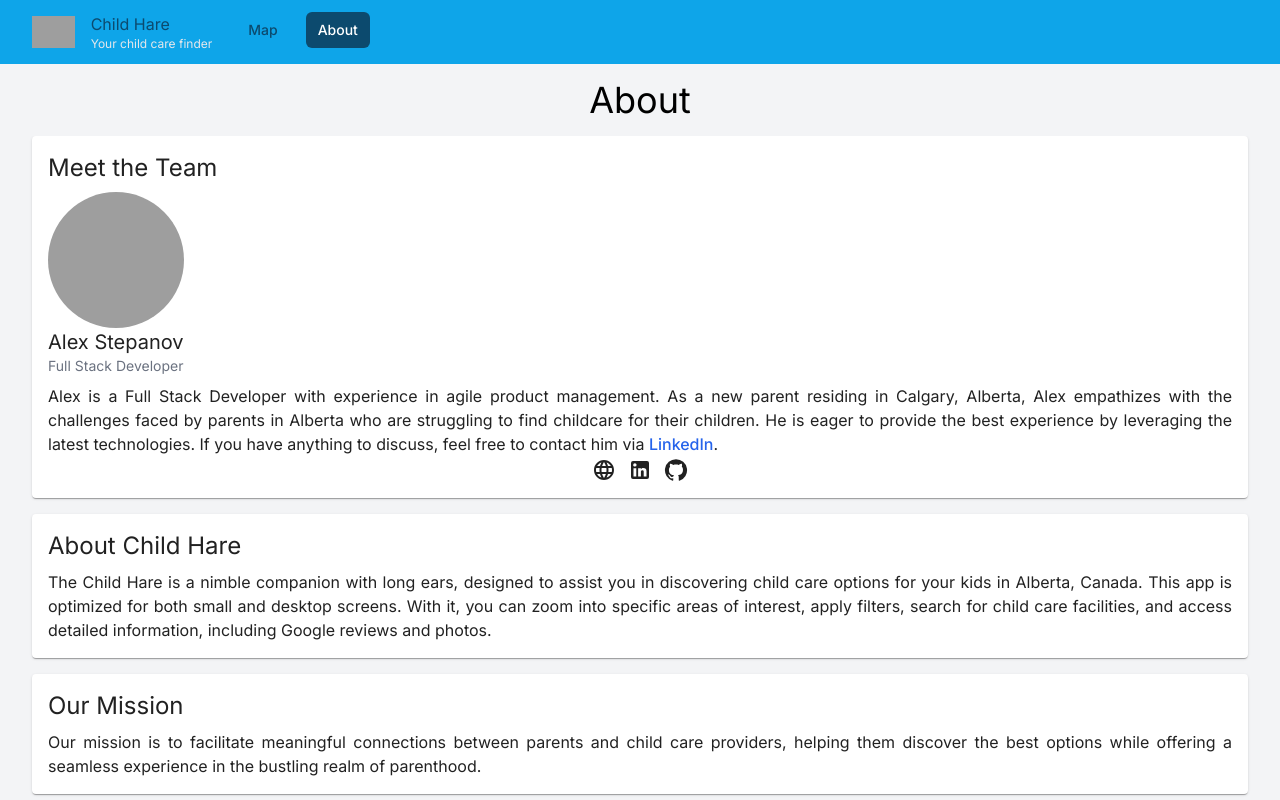
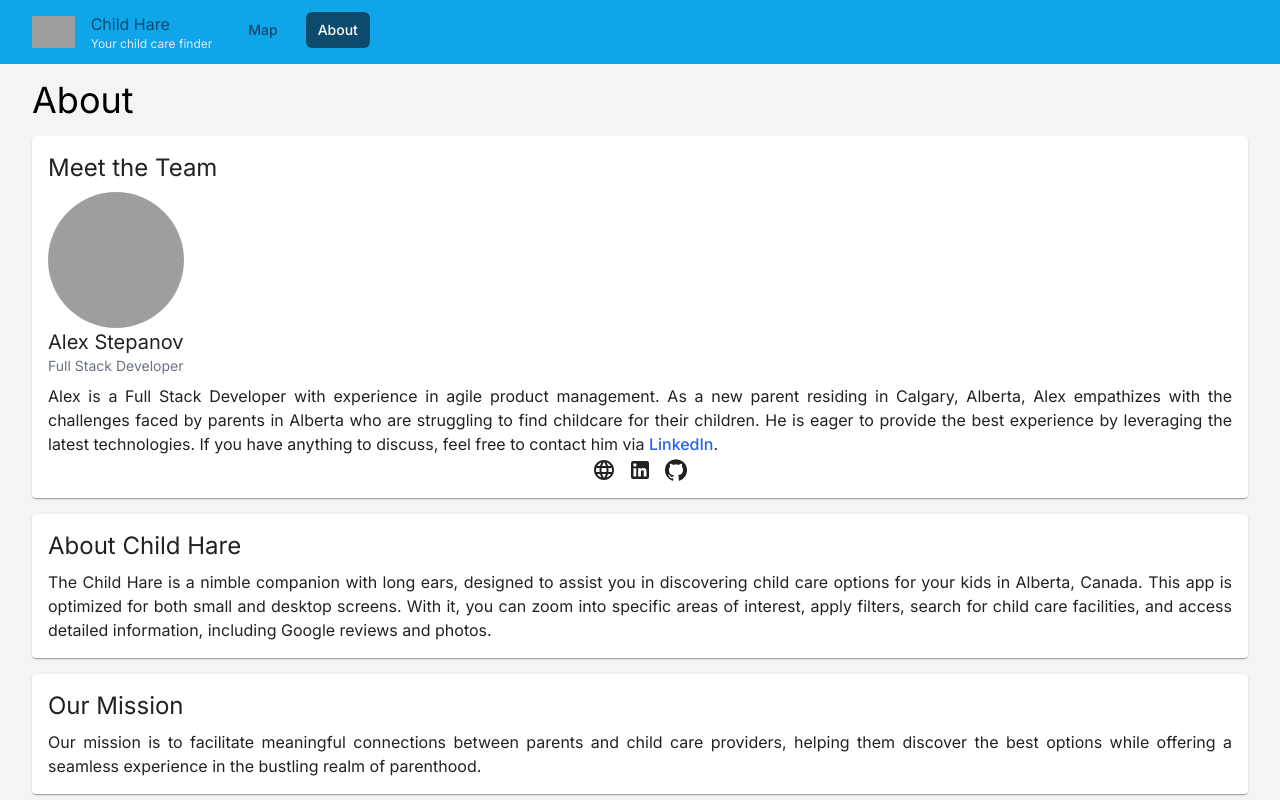
Before and after one commit to stepanovcodes/child-care, a Next.js app in the folder frontend/: page /about in a window 1280 px wide. Built offline with nearby package versions, Linux system fonts and the light colour scheme; grey boxes are pictures that could not be loaded.

Commit message:
Align About to the left

```diff
--- a/frontend/app/about/page.js
+++ b/frontend/app/about/page.js
@@ -10,7 +10,7 @@ import "./About.css";
 const AboutPage = () => {
   return (
     <div className="bg-gray-100">
-      <header className="text-center py-4">
+      <header className="py-4 mx-8">
         <h1 className="text-4xl">About</h1>
       </header>
       <main id="about-page-main" className="container mx-auto px-8">
```
